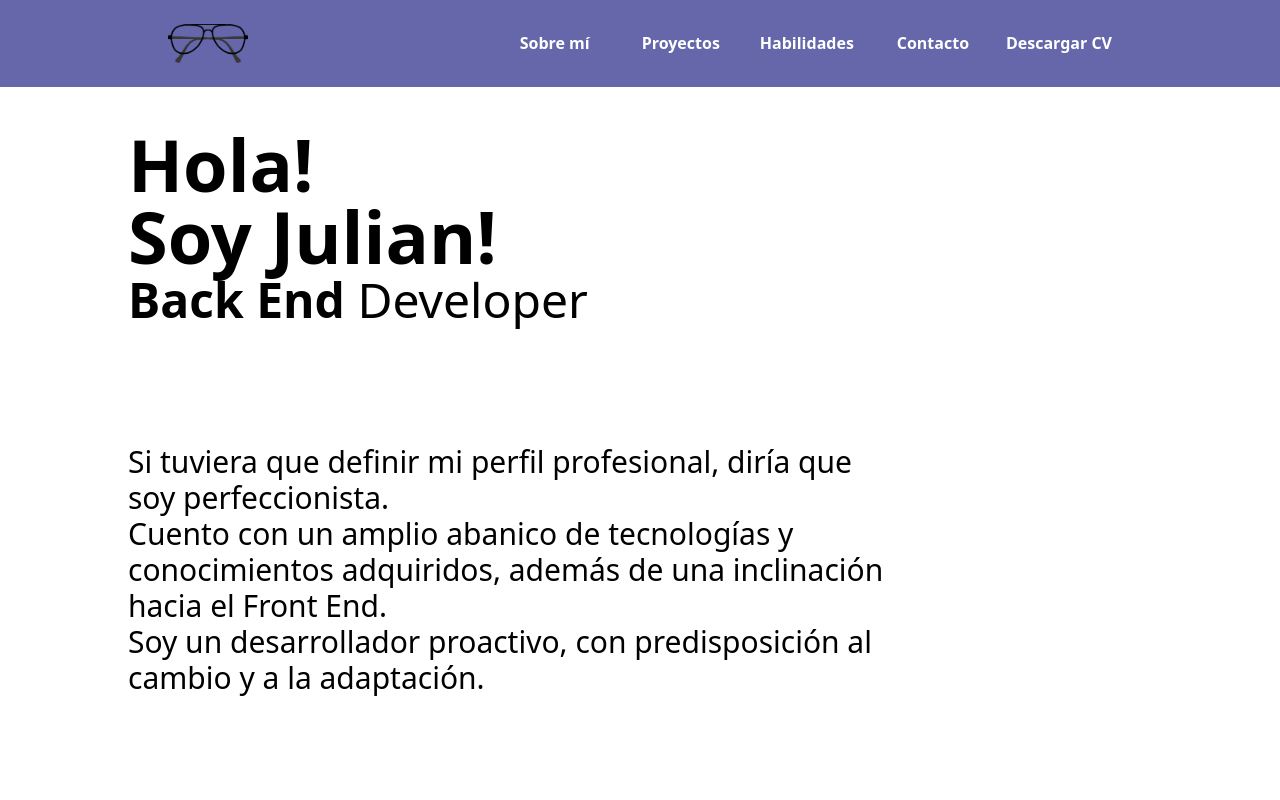
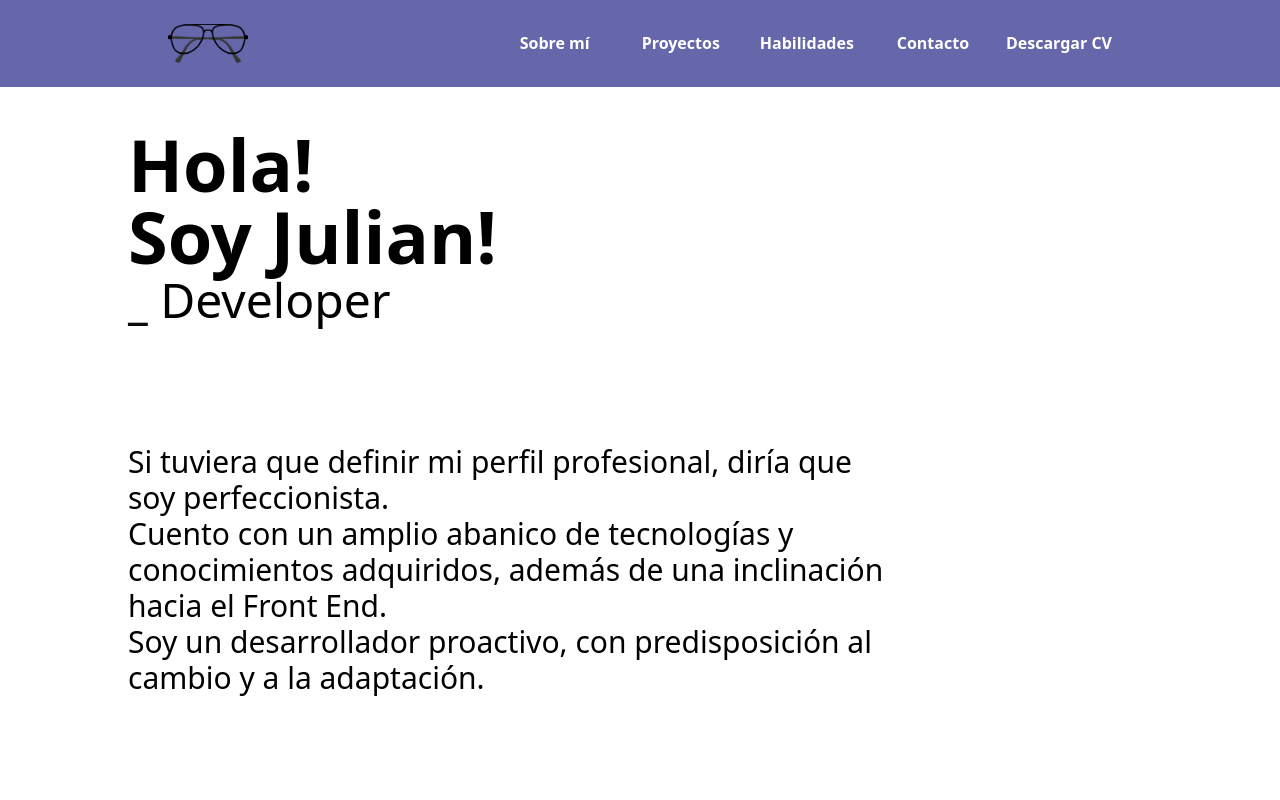
Before and after one commit to Srezequielr/Portfolio, a Next.js app in the folder portfolio/: page / in a window 1280 px wide. Shown: the top 800 px of the page. Built offline with nearby package versions, Linux system fonts and the light colour scheme; some icons are missing.

Commit message:
Update cursor

```diff
--- a/portfolio/src/app/components/About.jsx
+++ b/portfolio/src/app/components/About.jsx
@@ -5,40 +5,40 @@ import { Icon } from "@iconify/react";
 import Link from "next/link";
 
 export default function About() {
-  const phrases = ["Full Stack", "Front End", "Back End"];
-  const [currentPhraseIndex, setCurrentPhraseIndex] = useState(0);
-  const [currentPhrase, setCurrentPhrase] = useState("");
-  const [showNextPhrase, setShowNextPhrase] = useState(false);
-  const typingSpeed = 100;
-  const delayBetweenPhrases = 1500;
+  const words = ["Full Stack", "Front End", "Back End"];
+  const [currentText, setCurrentText] = useState("");
+  const [currentWordIndex, setCurrentWordIndex] = useState(0);
+  const [isDeleting, setIsDeleting] = useState(false);
+  const [typingSpeed, setTypingSpeed] = useState(100);
+  useEffect(() => {
+    if (!words.length) return;
 
-  useEffect(() => {
-    const interval = setInterval(() => {
-      if (currentPhrase.length < phrases[currentPhraseIndex].length) {
-        setCurrentPhrase(
-          (prevPhrase) =>
-            prevPhrase +
-            phrases[currentPhraseIndex].charAt(currentPhrase.length)
-        );
+    const currentWord = words[currentWordIndex];
+    let typingTimeout;
+
+    const handleTyping = () => {
+      if (isDeleting) {
+        setCurrentText((prev) => prev.slice(0, -1));
+        setTypingSpeed(50);
       } else {
-        setShowNextPhrase(true);
+        setCurrentText((prev) => currentWord.slice(0, prev.length + 1));
+        setTypingSpeed(100);
       }
-    }, typingSpeed);
 
-    return () => {
-      clearInterval(interval);
+      if (!isDeleting && currentText === currentWord) {
+        typingTimeout = setTimeout(() => setIsDeleting(true), 1500);
+      } else if (isDeleting && currentText === "") {
+        setIsDeleting(false);
+        setCurrentWordIndex((prev) => (prev + 1) % words.length);
+      } else {
+        typingTimeout = setTimeout(handleTyping, typingSpeed);
+      }
     };
-  }, [currentPhrase, currentPhraseIndex]);
 
-  useEffect(() => {
-    if (showNextPhrase) {
-      setTimeout(() => {
-        setCurrentPhraseIndex((prevIndex) => (prevIndex + 1) % phrases.length);
-        setCurrentPhrase("");
-        setShowNextPhrase(false);
-      }, delayBetweenPhrases);
-    }
-  }, [showNextPhrase]);
+    typingTimeout = setTimeout(handleTyping, typingSpeed);
+
+    return () => clearTimeout(typingTimeout);
+  }, [currentText, isDeleting, currentWordIndex, words, typingSpeed]);
 
   return (
     <article
@@ -50,7 +50,8 @@ export default function About() {
         Soy Julian!
       </h1>
       <h2 className="text-3xl md:text-5xl dark:text-white">
-        <span className="font-bold">{currentPhrase}</span> Developer
+        <span className="font-bold">{currentText}<span className="animate-pulse">_</span> </span>{" "}
+         Developer
       </h2>
       <div className="my-3 sm:my-6">
         <Link target="_blank" href={"https://github.com/Srezequielr"}>
```
